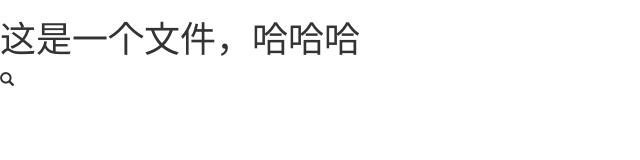
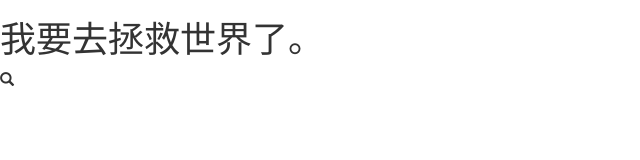
Before and after one commit to 2355360402/github, a plain HTML site: page index.html in a window 1280 px wide. Shown: the whole page, without its empty margins (0-640 px from the left). Drawn offline with nearby package versions, Linux system fonts and the light colour scheme.

Commit message:
我要去拯救世界了
你别拦着我。

```diff
--- a/index.html
+++ b/index.html
@@ -3,11 +3,11 @@
 <head>
 <meta charset="utf-8">
 <link rel="stylesheet" type="text/css" href="index/static/bootstrap.min.css">
-<title>权志龙</title>
+<title>夜空中最亮的星</title>
 </head>
 
 <body>
-<h1>这是一个文件，哈哈哈</h1>
+<h1>我要去拯救世界了。</h1>
 <span class="glyphicon glyphicon-search" ></span>
 
 </body>
```
